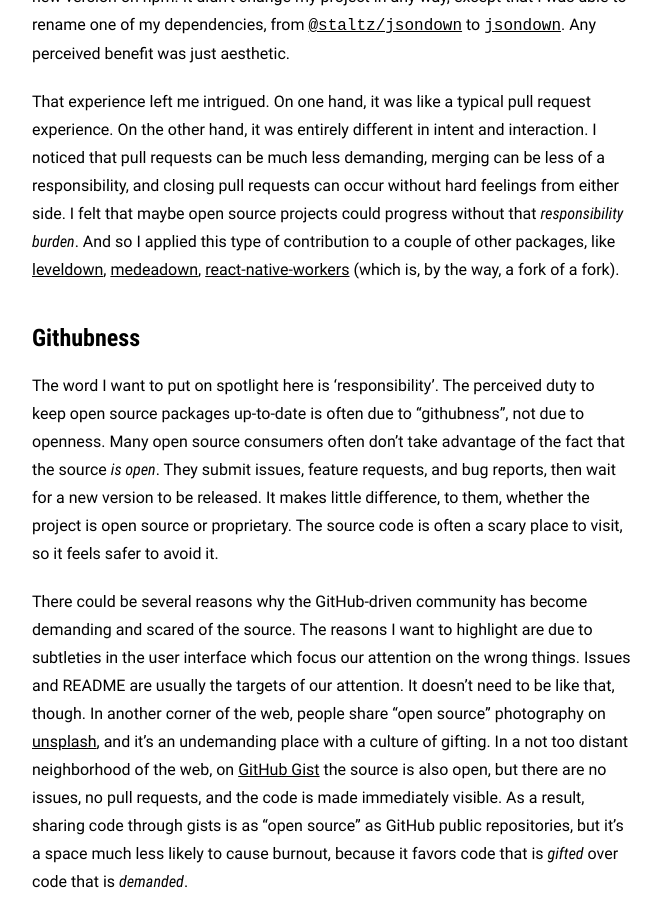
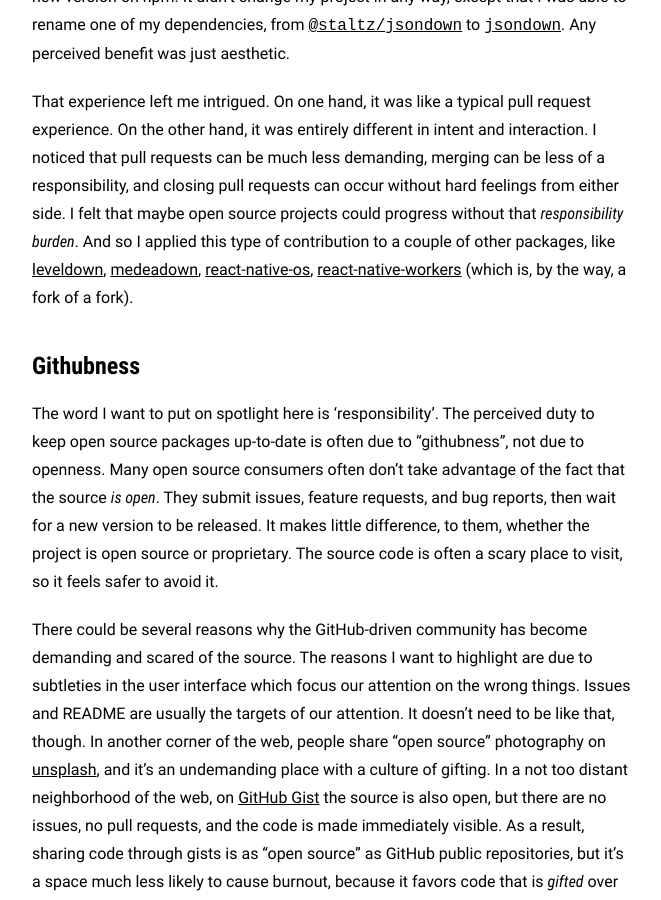
Before and after one commit to staltz/staltz.com, a Jekyll site: the page built from _posts/2018-02-07-open-source-without-maintainers.md, in a window 1280 px wide and 900 px high, scrolled down 1162 px. Shown: the whole window, without its empty margins (308-969 px from the left). Built offline with Jekyll 4.4.1, drawn with Linux system fonts in a browser that asks for light colours.

Commit message:
add another good example of published fork

```diff
--- a/_posts/2018-02-07-open-source-without-maintainers.md
+++ b/_posts/2018-02-07-open-source-without-maintainers.md
@@ -16,7 +16,7 @@ The tool, however, is only convenient for small and temporary patches. Some of t
 
 Next time I made a fork of another package, `jsondown`, I took a slightly different approach. Like before, I published my own fork on npm, but then I also created a [pull request](https://github.com/toolness/jsondown/pull/5). I wasn't demanding, I just left the PR there and didn't bother to see whether it would be merged. To my surprise, after a few days, they merged it and published a new version on npm. It didn't change my project in any way, except that I was able to rename one of my dependencies, from [`@staltz/jsondown`](https://www.npmjs.com/package/@staltz/jsondown) to [`jsondown`](https://www.npmjs.com/package/jsondown). Any perceived benefit was just aesthetic.
 
-That experience left me intrigued. On one hand, it was like a typical pull request experience. On the other hand, it was entirely different in intent and interaction. I noticed that pull requests can be much less demanding, merging can be less of a responsibility, and closing pull requests can occur without hard feelings from either side. I felt that maybe open source projects could progress without that *responsibility burden*. And so I applied this type of contribution to a couple of other packages, like [leveldown](https://github.com/staltz/leveldown-android-prebuilt), [medeadown](https://github.com/medea/medeadown/pull/8), [react-native-workers](https://github.com/staltz/react-native-workers/) (which is, by the way, a fork of a fork).
+That experience left me intrigued. On one hand, it was like a typical pull request experience. On the other hand, it was entirely different in intent and interaction. I noticed that pull requests can be much less demanding, merging can be less of a responsibility, and closing pull requests can occur without hard feelings from either side. I felt that maybe open source projects could progress without that *responsibility burden*. And so I applied this type of contribution to a couple of other packages, like [leveldown](https://github.com/staltz/leveldown-android-prebuilt), [medeadown](https://github.com/medea/medeadown/pull/8), [react-native-os](https://github.com/staltz/react-native-os), [react-native-workers](https://github.com/staltz/react-native-workers/) (which is, by the way, a fork of a fork).
 
 ## Githubness
 
```
Also changed, not shown: 1 other file.
